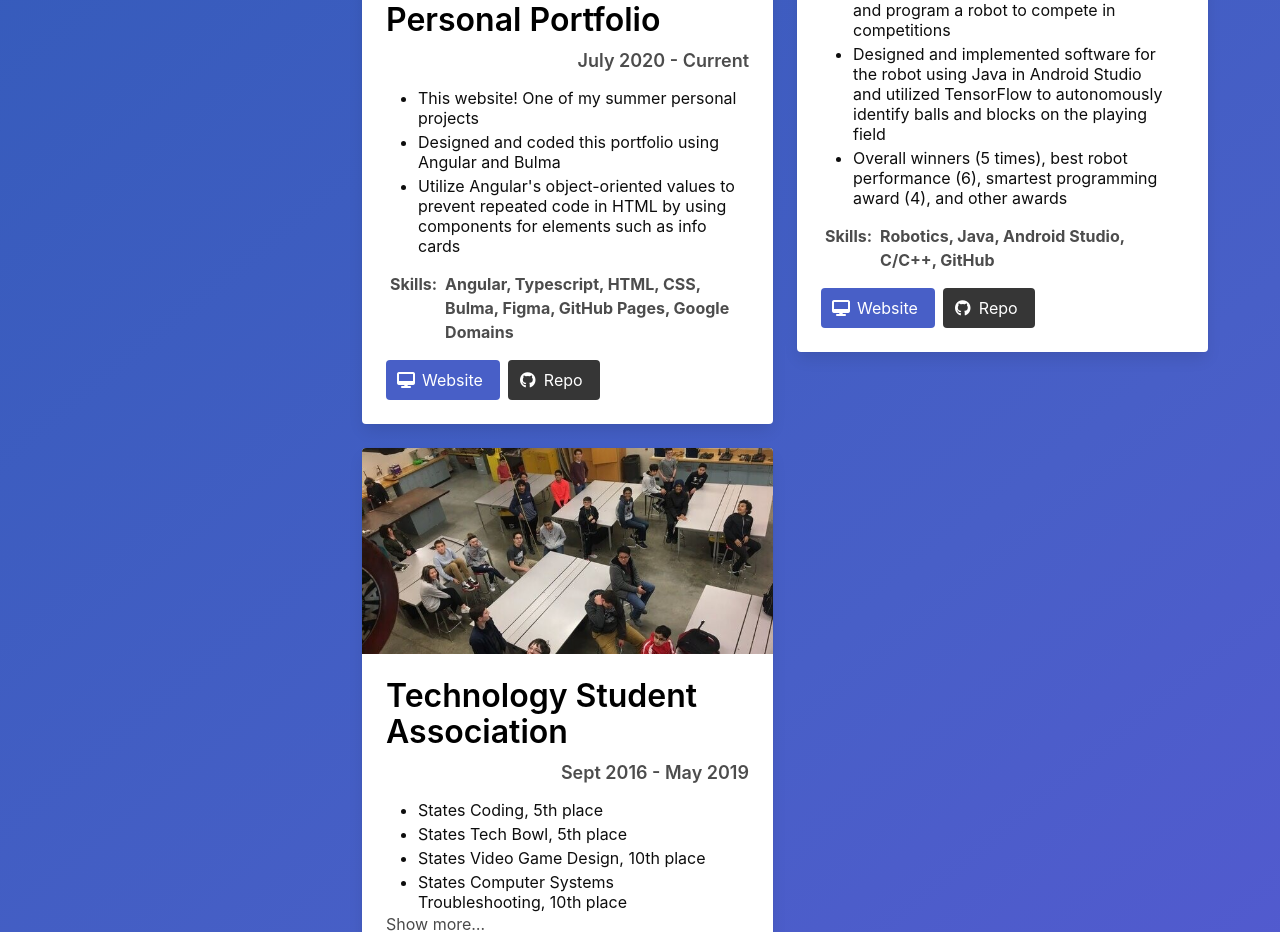
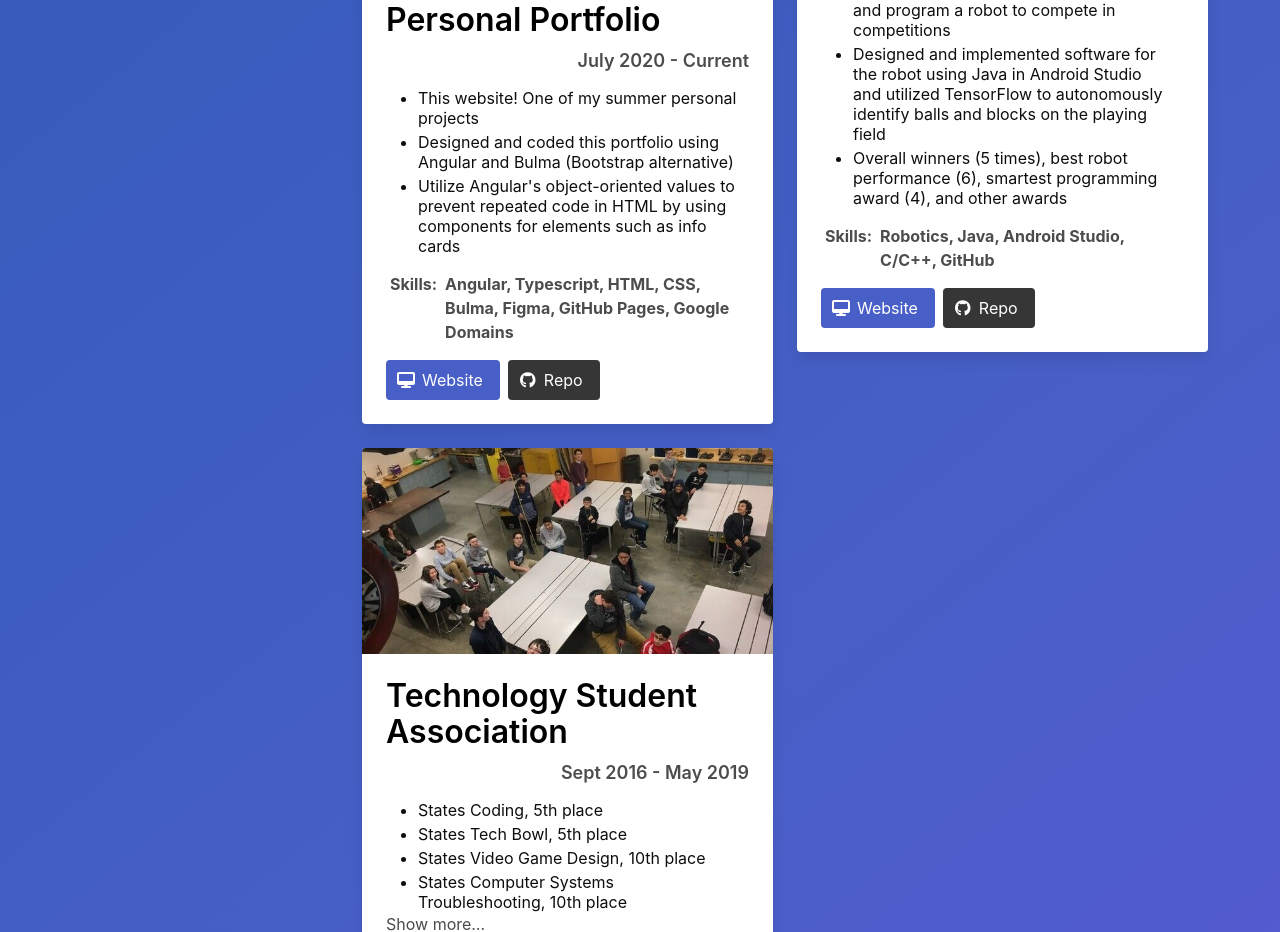
Before and after one commit to rsquared226/rsquared226.github.io, an Angular app: page / in a window 1280 px wide. Shown: the part 3920-4852 px from the top of the page. Built offline with nearby package versions, Linux system fonts and the light colour scheme.

Commit message:
Add Explanation for Bulma

```diff
--- a/src/app/experience/experience.component.ts
+++ b/src/app/experience/experience.component.ts
@@ -49,7 +49,7 @@ export class ExperienceComponent implements OnInit {
       dates: 'July 2020 - Current',
       descriptionPoints: [
         'This website! One of my summer personal projects',
-        'Designed and coded this portfolio using Angular and Bulma',
+        'Designed and coded this portfolio using Angular and Bulma (Bootstrap alternative)',
         "Utilize Angular's object-oriented values to prevent repeated code in HTML by using components for elements such as info cards",
       ],
       skills:
```
